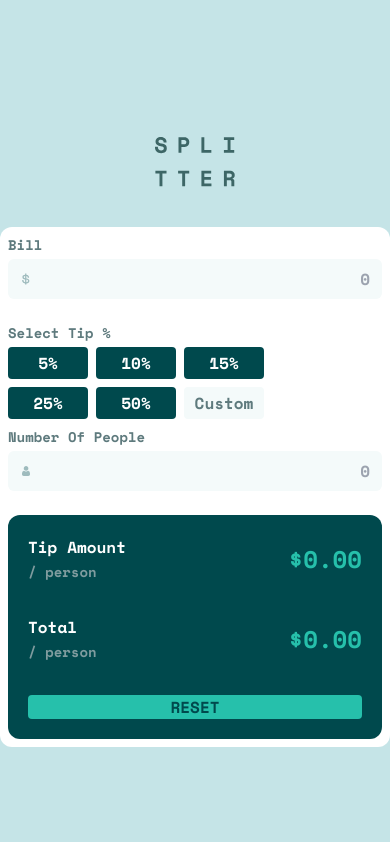
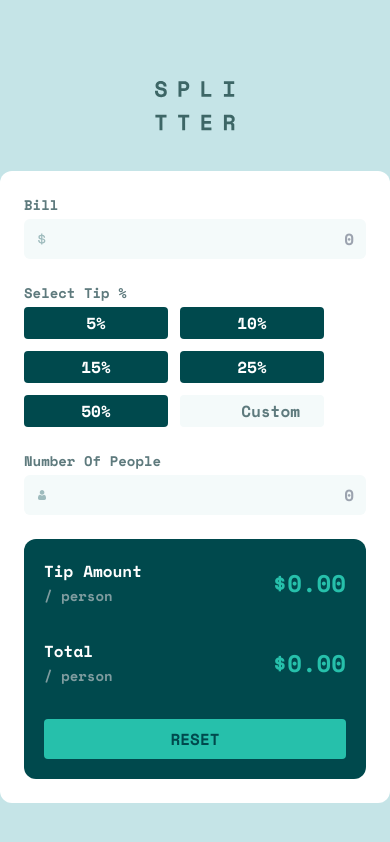
Before and after one commit to Rowada/tip-calculator, a React (Vite) app: page / in a window 390 px wide. Built offline with nearby package versions, Linux system fonts and the light colour scheme.

Commit message:
style: update responsive of result component

```diff
--- a/src/components/Calculator/CalculatorContainer.jsx
+++ b/src/components/Calculator/CalculatorContainer.jsx
@@ -6,14 +6,14 @@ import { ResultDisplay } from "./ResultDisplay";
 
 export const CalculatorContainer = () => {
   return (
-    <div className="bg-containerBackground rounded-xl flex items-center justify-center md:justify-evenly flex-wrap py-2 px-2">
-      <div className="w-full md:w-auto">
+    <div className="bg-containerBackground rounded-xl flex items-center justify-center md:justify-evenly flex-wrap py-6 px-6 md:h-96">
+      <div className="w-full md:w-1/2 md:pr-5">
         <BillInput />
         <TipPercentageInput />
         <NumberOfPeopleInput />
       </div>
 
-      <div className="w-full md:w-auto">
+      <div className="w-full md:w-1/2 h-full">
         <ResultDisplay />
       </div>
     </div>
--- a/src/components/Calculator/ResultDisplay.jsx
+++ b/src/components/Calculator/ResultDisplay.jsx
@@ -2,7 +2,8 @@ import React from "react";
 
 export const ResultDisplay = () => {
   return (
-    <div className="bg-accent rounded-xl py-5 px-5 sm:w-full">
+    <div className="bg-accent rounded-xl py-5 px-5 md:py-10 md:px-8 h-full flex flex-col justify-between">
+      <div>
         <div className="flex items-center justify-between mb-8">
           <div>
             <p className="text-white">Tip Amount</p>
@@ -20,8 +21,8 @@ export const ResultDisplay = () => {
 
           <h3 className="text-primary text-2xl">$0.00</h3>
         </div>
-
-      <button className="w-full block bg-primary text-accent uppercase rounded">
+      </div>
+      <button className="w-full block bg-primary text-accent uppercase rounded py-2">
         reset
       </button>
     </div>
--- a/src/components/Calculator/TipPercentageInput.jsx
+++ b/src/components/Calculator/TipPercentageInput.jsx
@@ -7,19 +7,19 @@ export const TipPercentageInput = () => {
         Select Tip %
       </label>
 
-      <div className="flex flex-wrap max-w-80">
+      <div className="flex flex-wrap mb-6 gap-3">
         {[5, 10, 15, 25, 50].map((percentage) => (
           <button
             key={percentage}
-            className="block bg-accent text-white py-1 px-6 mr-2 mb-2 w-20 rounded active:bg-primary active:text-accent"
+            className="block bg-accent text-white py-1 px-6 w-36 md:w-20 rounded active:bg-primary active:text-accent"
           >
             {percentage}%
           </button>
         ))}
 
-        <div>
+        <div className="w-36 md:w-20">
           <input
-            className=" text-center py-1 mr-2 mb-2 w-20 rounded bg-inputBackground block placeholder-text"
+            className=" text-right text-md py-1 px-6 w-full rounded bg-inputBackground block placeholder-text"
             type="text"
             placeholder="Custom"
           />
```
Lines whose indentation alone changed are shown as unchanged.
